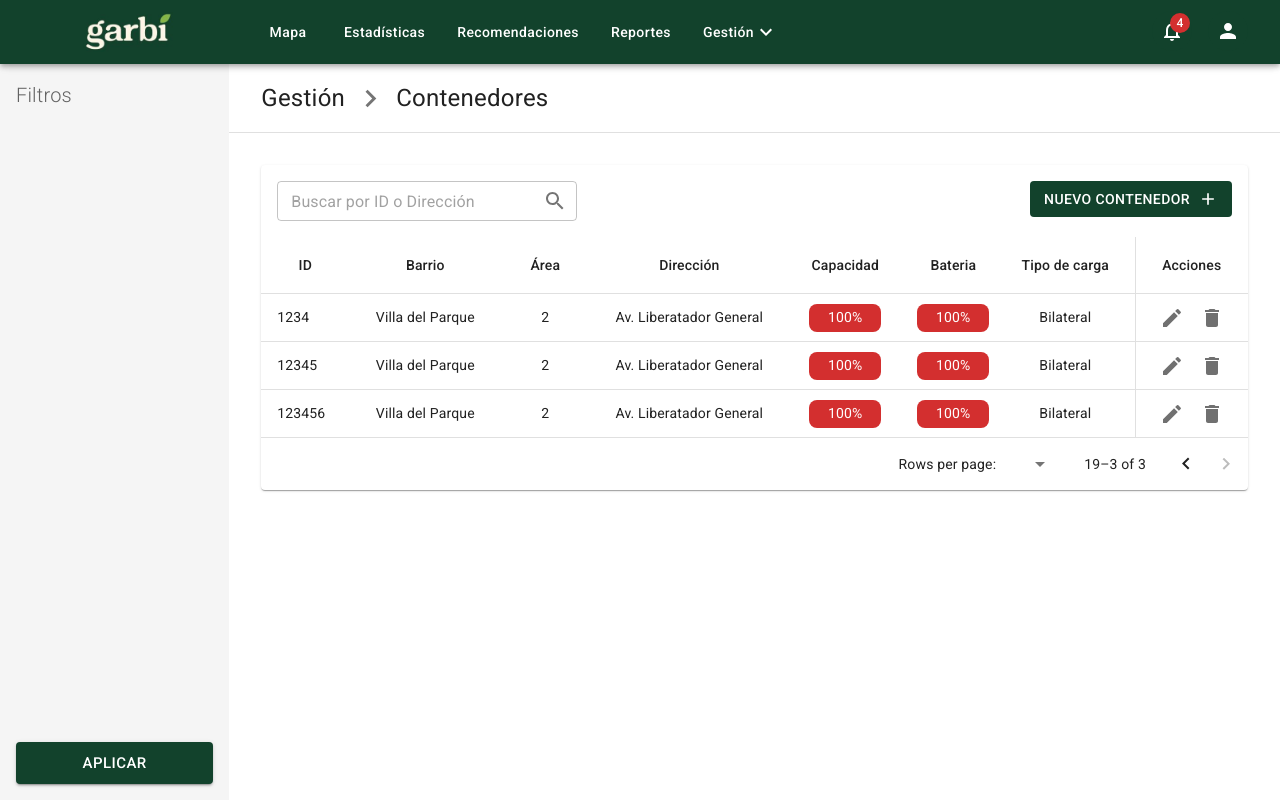
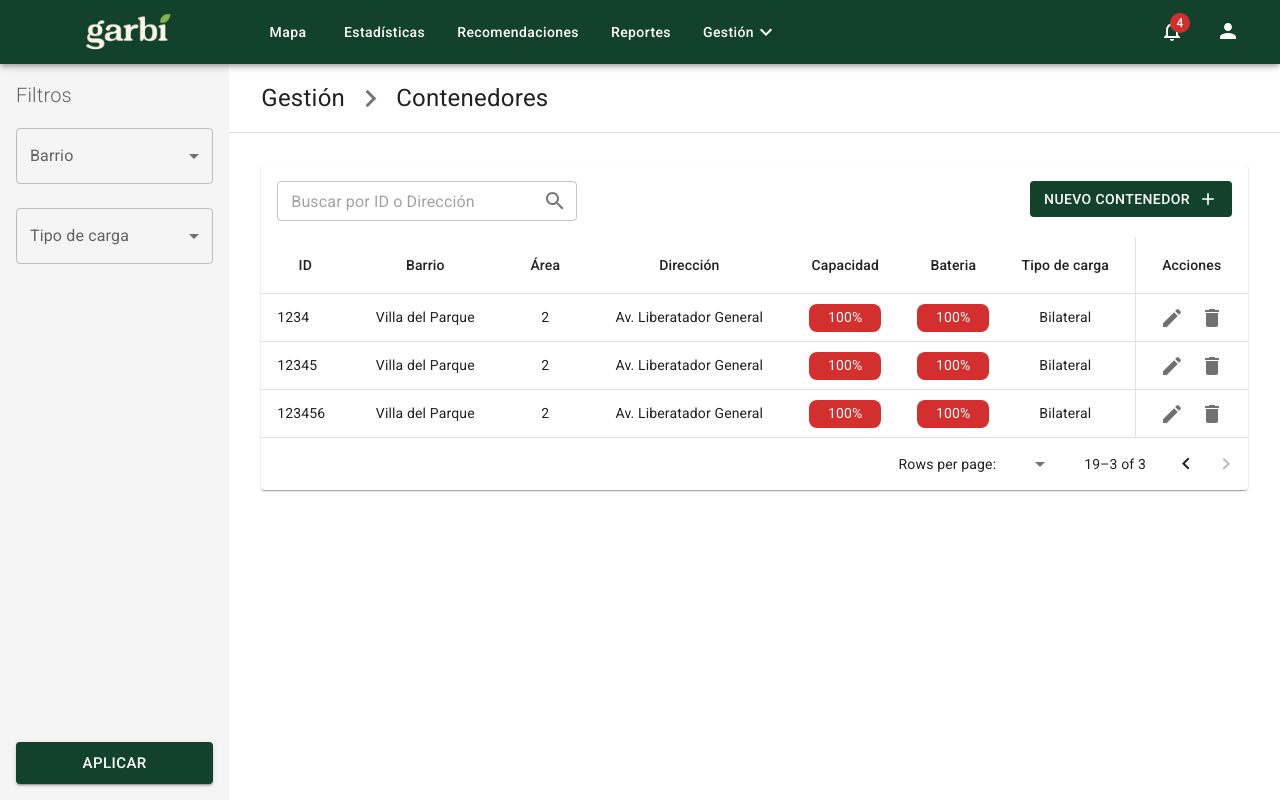
Before and after one commit to SofiaPalmieri/garbi-front, a React (Vite) app: page /containers in a window 1280 px wide. Built offline with nearby package versions, Linux system fonts and the light colour scheme.

Commit message:
Added filters on container page

```diff
--- /dev/null
+++ b/src/pages/Containers/ContainerFilters.jsx
@@ -0,0 +1,132 @@
+import {
+  FormControl, InputLabel, MenuItem, Select, Box
+} from '@mui/material';
+import * as React from 'react';
+
+export default function ContainerFilters(){
+
+  const [value, selectValue] = React.useState('');
+  const barrios = [
+    'Agronomía',
+    'Almagro',
+    'Balvanera',
+    'Barracas',
+    'Belgrano',
+    'Boedo',
+    'Caballito',
+    'Chacarita',
+    'Coghlan',
+    'Colegiales',
+    'Constitución',
+    'Flores',
+    'Floresta',
+    'La Boca',
+    'La Paternal',
+    'Liniers',
+    'Mataderos',
+    'Monserrat',
+    'Monte Castro',
+    'Nueva Pompeya',
+    'Núñez',
+    'Palermo',
+    'Parque Avellaneda',
+    'Parque Chacabuco',
+    'Parque Chas',
+    'Parque Patricios',
+    'Puerto Madero',
+    'Recoleta',
+    'Retiro',
+    'Saavedra',
+    'San Cristóbal',
+    'San Nicolás',
+    'San Telmo',
+    'Vélez Sársfield',
+    'Versalles',
+    'Villa Crespo',
+    'Villa del Parque',
+    'Villa Devoto',
+    'Villa General Mitre',
+    'Villa Lugano',
+    'Villa Luro',
+    'Villa Ortúzar',
+    'Villa Pueyrredón',
+    'Villa Real',
+    'Villa Riachuelo',
+    'Villa Santa Rita',
+    'Villa Soldati',
+    'Villa Urquiza'
+  ];
+
+  const tipoDeCarga = ['Lateral', 'Bilateral'];
+
+  const handleChange = (event) => {
+    selectValue(event.target.value);
+  };
+
+
+  return (
+    <Box>
+      <Box
+        mb={3}
+      >
+        <FormControl
+          size='medium'
+          variant='outlined'
+          fullWidth
+        >
+          <InputLabel
+            id='select-label'
+          >Barrio</InputLabel>
+          <Select
+            labelId='select-label'
+            id='select-demo'
+            value={value}
+            label='Barrio'
+            onChange={handleChange}
+          >
+            {barrios.map((barrio) => (
+              <MenuItem
+                key={barrio}
+                value={barrio}
+              >
+                {barrio}
+              </MenuItem>
+            ))}
+          </Select>
+        </FormControl>
+      </Box>
+      <Box
+        mb={3}
+      >
+        <FormControl
+          size='medium'
+          variant='outlined'
+          fullWidth
+        >
+          <InputLabel
+            id='select-label'
+          >Tipo de carga</InputLabel>
+          <Select
+            labelId='select-label'
+            id='select-demo'
+            value={value}
+            label='tipoDeCarga'
+            onChange={handleChange}
+          >
+            {tipoDeCarga.map((tipoDeCarga) => (
+              <MenuItem
+                key={tipoDeCarga}
+                value={tipoDeCarga}
+              >
+                {tipoDeCarga}
+              </MenuItem>
+            ))}
+          </Select>
+        </FormControl>
+      </Box>
+
+    </Box>
+
+
+  )
+}
--- a/src/pages/Containers/ContainerPage.jsx
+++ b/src/pages/Containers/ContainerPage.jsx
@@ -4,12 +4,19 @@ import {
 import {
   ContainerContent
 } from './ContainerContent';
+import ContainerFilters from './ContainerFilters';
+
 
 export const ContainerPage = () => {
+
+
   return (
     <FilterSideComponent
       prefix={'Gestión'}
       title={'Contenedores'}
+      renderFilters={
+        <ContainerFilters />
+      }
       component={() => <ContainerContent />}
     />
   );
```
